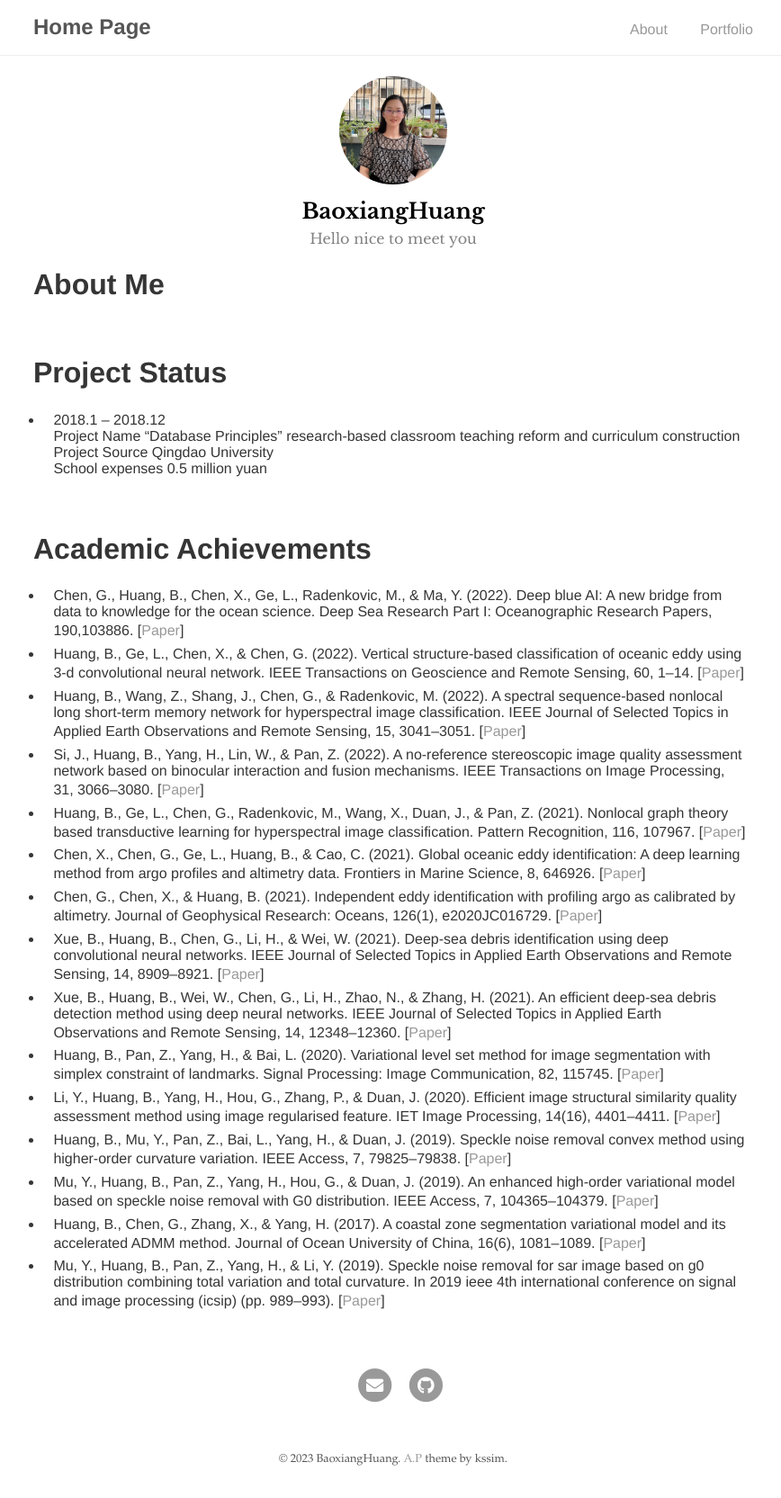
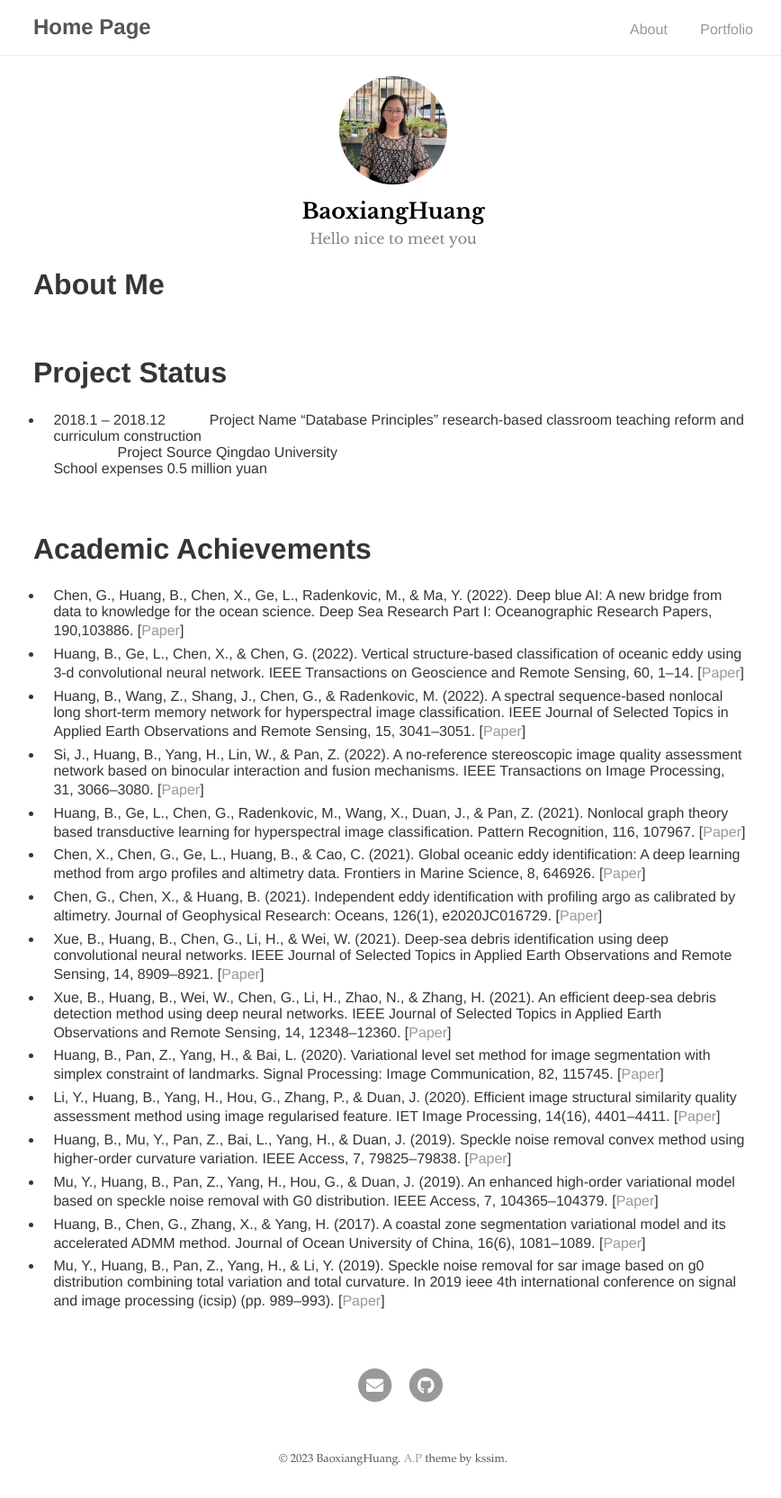
Before and after one commit to BaoxiangHuang/BaoxiangHuang.github.io, a Jekyll site: the page built from index.md, in a window 1280 px wide. Shown: the whole page at 90% size, without its empty margins (203-1071 px from the left). Built offline with Jekyll 4.4.1, drawn with Linux system fonts in a browser that asks for light colours; our own code applies the rules of GitHub Pages for plain Markdown files.

```diff
--- a/index.md
+++ b/index.md
@@ -8,9 +8,8 @@ layout: about
 <br/>
 
 # Project Status
-* 2018.1 – 2018.12<br/>
-  Project Name  "Database Principles" research-based classroom teaching reform and curriculum construction<br/>
-  Project Source  Qingdao University<br/>
+* 2018.1 – 2018.12 &nbsp; &nbsp; &nbsp; &nbsp; &nbsp; Project Name  "Database Principles" research-based classroom teaching reform and curriculum construction<br/>
+ &nbsp; &nbsp; &nbsp; &nbsp; &nbsp; &nbsp; &nbsp; &nbsp; Project Source  Qingdao University<br/>
   School expenses  0.5 million yuan<br/>
 
 
```
